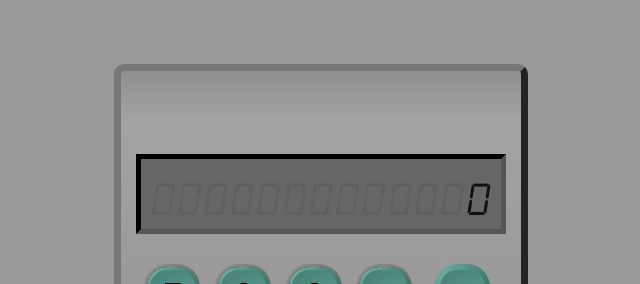
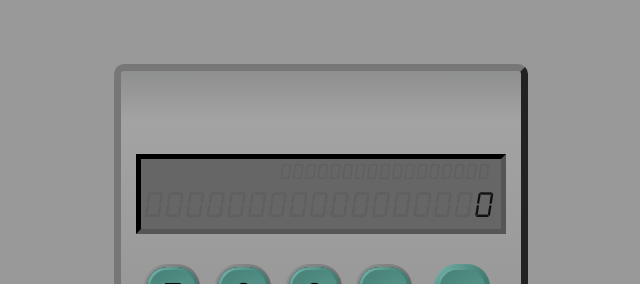
Before and after one commit to brunoferraz/calculator-app, a React (Create React App) app: page / in a window 1280 px wide. Shown: the top 284 px of the page, without its empty margins (319-959 px from the left). Built offline with nearby package versions, Linux system fonts and the light colour scheme; a web font is replaced by a local one.

Commit message:
[1]calculator working

```diff
--- a/src/App.js
+++ b/src/App.js
@@ -1,9 +1,12 @@
+import { RecoilRoot } from 'recoil';
 import './App.css';
 import Calculator from './components/Calculator';
 
 function App() {
   return (
-    <Calculator></Calculator>
+    <RecoilRoot>
+      <Calculator></Calculator>
+    </RecoilRoot>
   );
 }
 
--- /dev/null
+++ b/src/atoms/lilscreenValAtom.js
@@ -0,0 +1,5 @@
+import { atom } from "recoil";
+export const lilscreenValAtom = atom({
+  key: 'lilscreenValAtom', // unique ID (with respect to other atoms/selectors)
+  default: '', // default value (aka initial value)
+});
--- /dev/null
+++ b/src/atoms/screenValAtom.js
@@ -0,0 +1,5 @@
+import { atom } from "recoil";
+export const screenValAtom = atom({
+  key: 'screenValAtom', // unique ID (with respect to other atoms/selectors)
+  default: '0', // default value (aka initial value)
+});
--- a/src/components/Keyboard/index.js
+++ b/src/components/Keyboard/index.js
@@ -2,40 +2,133 @@ import React from "react";
 import { Fragment } from "react/cjs/react.production.min";
 import ButtonCal from "./ButtonCal";
 import "./style.scss"
-
+import { useRecoilState, useRecoilValue } from "recoil";
+import { screenValAtom } from "./../../atoms/screenValAtom";
+import { lilscreenValAtom } from "../../atoms/lilscreenValAtom";
+import { useEffect, useState } from "react/cjs/react.development";
 const Keyboard = () => {
     // let rightKeys = ["/", "*", "-", "+"]
-    let first = "";
-    let second = "";
-    let isFirst = true;
+    const [screenVal, setScreenVal] = useRecoilState(screenValAtom);
+    const [lilscreenVal, setlilScreenVal] = useRecoilState(lilscreenValAtom);
+    const visor = useRecoilValue(screenValAtom);
+    const lilvisor = useRecoilValue(lilscreenValAtom);
+    const [isFirst, setIfIsFirst] = useState(true)
+    // let isFirst = true;
     let operators = ["÷", "x", "-", "+"];
-    let numbers = [7,8,9,4,5,6,1,2,3,0,"00"];
+    let numbers = ["7","8","9","4","5","6","1","2","3","0","00"];
     let keys = [7,8,9,4,5,6,1,2,3,0,"00",","]
+    function insertValue (val, limit = 17){
+        console.log(limit);
+        if(visor.length<limit){
+            setScreenVal(val);
+        }
+    }
+    const processComma = (val) =>{
+        if((visor.length===1) && (visor === "0")) {
+            //First number digited overrides 0
+            // setScreenVal("0,");
+            insertValue("0"+val, 16)
+        }else {
+            if(visor.indexOf(",")===-1){
+                insertValue(visor + ",", 17)
+            }
+        }
+    }
+    const processNumbers = (val) =>{
+        if(visor.length===1 && visor ==="0"){
+            if(String(val) !=="0" && String(val) !== "00"){
+                insertValue(val)
+            }
+        }else if(String(val) === "00"){
+            insertValue(visor + val,16);
+        }else{
+            insertValue(visor + val);
+        }
+    }
+    const processAC = (val) =>{
+        //reset Calculator
+        setIfIsFirst(true)
+        setScreenVal("0")
+        setlilScreenVal("")
+    }
     const receivetouch = (val)=>{
         //Number operrator equal or comma
+        if(val === "AC") processAC(val)
         if(operators.indexOf(val)!==-1) processOperation(val)
         if(numbers.indexOf(val)!==-1) processNumbers (val)
         if(val === ",") processComma(val)
         if(val === "=") processEqual(val)
-        //First or second?
+        // console.log(numbers.indexOf(val), val)
+        //First or second
+    }
+    const processResult = () =>{
+        let result;
+        let first = String(lilscreenVal);
+        let second = String(screenVal);
+        let operator = first.substring(first.length-1,first.length);
+        first = first.substring(0 , first.length-1);
+        if(String(first).indexOf(",")!==-1){
+            first = String(first).replace(",",".");
+        }
+        if(String(second).indexOf(",")!==-1){
+            second = String(second).replace(",",".");
+        }
+        console.log(first)
+        console.log(second)
+        switch(operator){
+            case "÷":
+                result = Number(first) / Number(second)
+            break;
+            case "x":
+                result = Number(first) * Number(second)
+            break;
+            case "-":
+                result = Number(first) - Number(second)
+            break;
+            case "+":
+                result = Number(first) + Number(second)
+            break;
+        }
+
+        if(String(result).indexOf(".")!==-1){
+            //if its decimal
+            if(String(result).length>17){
+                result      = Number(result).toFixed(15);
+            }
+            result      = String(result).replace(".", ",")
+        }else{
+            //if its integer
+            if(String(result).length>17){
+                result = Number.parseFloat(result).toExponential(5)
+            }
+        }
+        return result;
     }
     const processEqual = (val) =>{
-
-    }
-    const processComma = (val) =>{
-
-    }
-    const processNumbers = (val) =>{
-        if(isFirst){
-            first =+ val;
-        }
+        let result = processResult();
+        setIfIsFirst(true);
+        setlilScreenVal('');
+        setScreenVal(result);
     }
     const processOperation = (val) =>{
-
+        // console.log("fdsfds")
+        // console.log(isFirst)
+        if(isFirst){
+            setIfIsFirst(false)
+            setlilScreenVal(visor+val);
+            setScreenVal("0");
+        }else{
+            let result = processResult();
+            setlilScreenVal(result+val)
+            setScreenVal("0")
+        }
     }
     const botClick = (e)=>{
         receivetouch(e.currentTarget.textContent)
     }
+    useEffect(()=>{
+        // setScreenVal(first);
+    },[])
     return(
         <Fragment>
             <div className="keyboard_container">
--- a/src/components/Visor/index.js
+++ b/src/components/Visor/index.js
@@ -1,17 +1,28 @@
 // import react from "react";
 import { Fragment } from "react/cjs/react.production.min";
-import "./style.scss"
+import "./style.scss";
+import { useRecoilState } from "recoil";
+import { screenValAtom } from "../../atoms/screenValAtom";
+import {lilscreenValAtom } from "./../../atoms/lilscreenValAtom"
 
 const Visor = ()=>{
+    const [screenVal, setScreenVal] = useRecoilState(screenValAtom);
+    const [lilscreenVal, setlilScreenVal] = useRecoilState(lilscreenValAtom);
     return(
         <Fragment>
             <div className="visor_container">
-                <div className="visor_topbar"></div>
+                <div className="visor_topbar_frontground">
+                    {lilscreenVal}
+                </div>
+                <div className="visor_topbar_background">
+                    00000000000000000
+                </div>
+
                 <div className="visor_frontground">
-                    0
+                    {screenVal}
                 </div>
                 <div className="visor_background">
-                    0000000000000
+                    00000000000000000
                 </div>
             </div>
         </Fragment>
--- a/src/components/Visor/style.scss
+++ b/src/components/Visor/style.scss
@@ -9,7 +9,7 @@
     // font-family: "Wallpoet", sans-serif;
     // font-family: "Orbitron", sans-serif;
     font-family: "myFirstFont";
-    font-size: 2.8em;
+    font-size: 2.2em;
     position: relative;
     // border-top: #555 solid 3px;
     // border-left: #777 solid 3px;
@@ -27,17 +27,36 @@
 .visor_frontground{
     color:#111;
     position: absolute;
-    top:0;
+    top:30px;
+    right: 5px;
     z-index: 1;
     width: 98%;
     text-align: right;
-    margin-top: 20px;
+    // margin-top: 25px;
 }
 .visor_background{
     color: rgba($color: #555, $alpha: 0.4);
     position: absolute;
-    top:0;
+    top:30px;
+    right: 5px;
     width: 98%;
     text-align: right;
-    margin-top: 20px;
+    // margin-top: 25px;
 }
+.visor_topbar_frontground{
+    position: absolute;
+    top:3px;
+    right: 10px;
+    width: 98%;
+    font-size: 0.6em;
+    text-align: right;
+}
+.visor_topbar_background{
+    color: rgba($color: #555, $alpha: 0.4);
+    position: absolute;
+    top:3px;
+    right: 10px;
+    width: 98%;
+    font-size: 0.6em;
+    text-align: right;
+}
```
